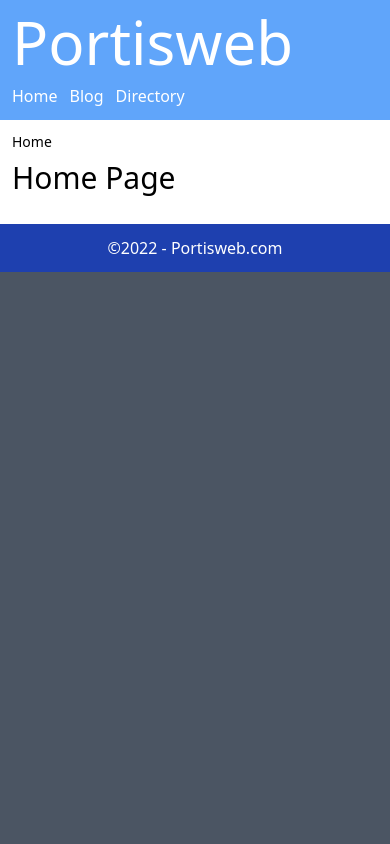
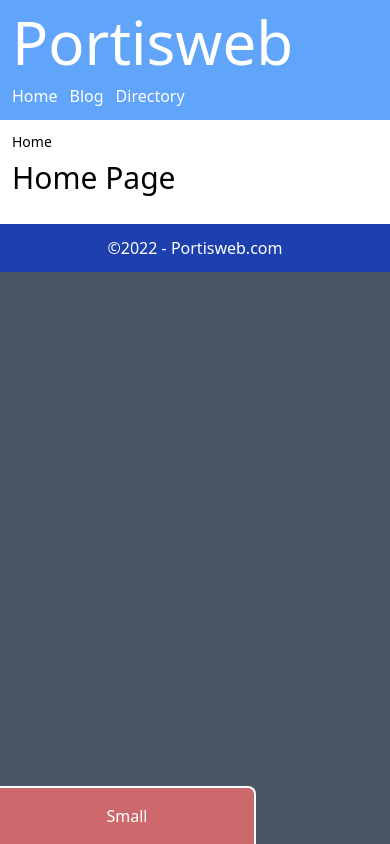
Before and after one commit to robinbristoluk/portisweb, a Next.js app: page / in a window 390 px wide. Built offline with nearby package versions, Linux system fonts and the light colour scheme.

Commit message:
Added responsive visualiser.  Removed leaflet map

```diff
--- a/components/business/dynamicMap.tsx
+++ /dev/null
@@ -1,5 +0,0 @@
-import dynamic from 'next/dynamic';
-
-const DynamicComponent = dynamic(() => import('./map'), { ssr: false });
-
-export default DynamicComponent;
--- a/components/business/map.tsx
+++ b/components/business/map.tsx
@@ -1,14 +1,12 @@
-import dynamic from 'next/dynamic';
-import React, {useEffect, useState} from 'react'
-import { MapContainer, Marker, Popup, TileLayer } from 'react-leaflet';
+import React from 'react'
 
 const Map: React.FC = () => {
-  return <MapContainer className='w-100' center={[51.505, -0.09]} zoom={20}>
-  <TileLayer
-    attribution='&copy; <a href="https://www.openstreetmap.org/copyright">OpenStreetMap</a> contributors'
-    url="https://{s}.tile.openstreetmap.org/{z}/{x}/{y}.png"
-  />
-</MapContainer>
+  return (
+    <div className='h-64 bg-green-200'>
+      Map
+    </div>
+  )
+
 }
 
 export default Map;
--- /dev/null
+++ b/components/development/breakpoint-visualiser.tsx
@@ -0,0 +1,10 @@
+import React from 'react'
+
+const BreakpointVisualiser = () => {
+  return (
+    <div className='responsive-visualiser'>
+    </div>
+  )
+}
+
+export default BreakpointVisualiser;
--- a/pages/_app.tsx
+++ b/pages/_app.tsx
@@ -3,6 +3,7 @@ import type { AppProps } from 'next/app'
 import Head from 'next/head';
 import Header from '../components/layout/Header';
 import Footer from '../components/layout/Footer';
+import BreakpointVisualiser from '../components/development/breakpoint-visualiser';
 
 function MyApp({ Component, pageProps }: AppProps) {
   return (
@@ -18,6 +19,7 @@ function MyApp({ Component, pageProps }: AppProps) {
           <Component {...pageProps} />
         </div>
         <Footer />
+        <BreakpointVisualiser />
       </div>
     </>
   );
--- a/pages/directory/[category]/[business].tsx
+++ b/pages/directory/[category]/[business].tsx
@@ -3,6 +3,8 @@ import Head from 'next/head';
 
 import EmailAddresses from '../../../components/business/emailAddresses';
 import TelephoneNumbers from '../../../components/business/telephoneNumbers';
+
+import Map from '../../../components/business/map';
 import Heading from '../../../components/common/Heading';
 import Address from '../../../components/business/address';
 import BreadCrumb from '../../../components/layout/BreadCrumb';
@@ -11,7 +13,6 @@ import * as categoriesSvc from '../../../services/categoryService';
 
 import { Business } from '../../../types/Business';
 import { CategorySummary } from '../../../types/CategorySummary';
-import DynamicMap from '../../../components/business/dynamicMap';
 
 interface BusinessPageProps {
     business: Business;
@@ -35,7 +36,7 @@ const BusinessPage: NextPage<BusinessPageProps> = ({business, category}) => {
                 ]}
             />
             <Heading>{business.title}</Heading>
-            <div className='flex gap-4'>
+            <div className='flex gap-6'>
                 <div className='basis-2/3'>
                     <p>Lorem ipsum dolor sit amet consectetur adipisicing elit. Provident labore non quis adipisci, voluptate hic illum amet inventore quaerat vero perferendis atque molestiae omnis doloremque voluptatum, ea optio possimus blanditiis.</p>
                 </div>
@@ -46,7 +47,7 @@ const BusinessPage: NextPage<BusinessPageProps> = ({business, category}) => {
 
                     <EmailAddresses addresses={business.emailAddresses} />
 
-                    <DynamicMap />
+                    <Map />
 
                 </div>
             </div>
--- a/styles/globals.css
+++ b/styles/globals.css
@@ -1,3 +1,9 @@
 @tailwind base;
 @tailwind components;
 @tailwind utilities;
+
+@layer components {
+    .responsive-visualiser {
+        @apply w-64 fixed left-0 bottom-0 bg-red-400/75 p-4 rounded-tr-lg text-white text-center border-white border-t-2 border-r-2 before:content-["Small"] md:before:content-["Medium"] lg:before:content-["Large"] xl:before:content-["Extra_Large"] 2xl:before:content-["Extra_Extra_Large"]
+    }
+}
```
